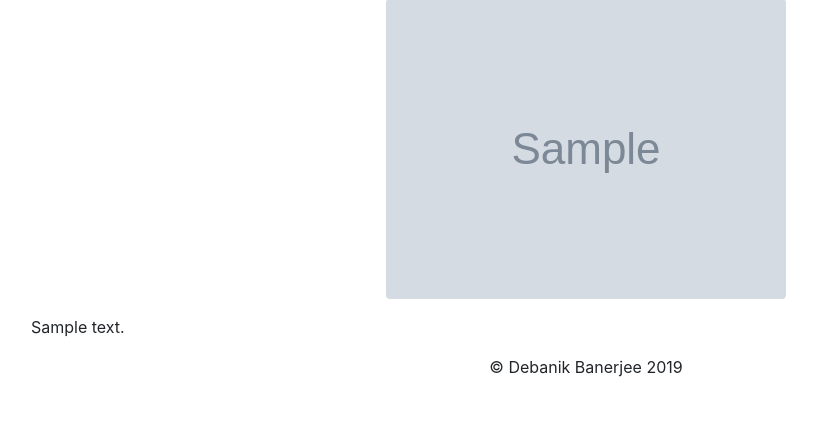
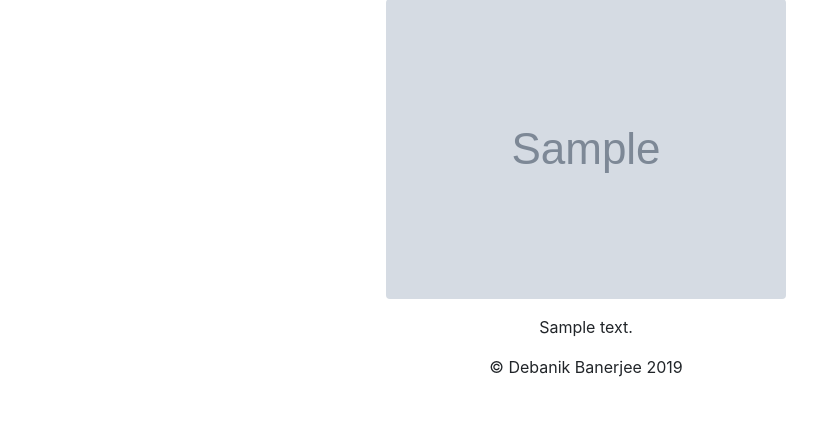
Before and after one commit to sc-db/educational-website, a Django app: page /1/ in a window 1280 px wide. Shown: the part 115-536 px from the top of the page, without its empty margins (54-871 px from the left). Run offline with Django 3.2, Linux system fonts and the light colour scheme; tables that the repository leaves empty hold one stand-in row (values such as "Sample post"); grey boxes marked "Sample" are stand-in pictures; some libraries are stand-ins or nearby versions.

Commit message:
modified course_details

```diff
--- a/course/templates/course/course_details.html
+++ b/course/templates/course/course_details.html
@@ -60,7 +60,7 @@
     <h1 class="cover-heading">{{detailcourse.title}}</h1>
     <img src="{{ detailcourse.image.url }}" class="rounded img-fluid mx-auto" alt="{{detailcourse.title}}">
     <p class="lead">
-      <div class="container text-left">
+      <div class="container text-center">
         {{detailcourse.text|safe}}
       </div>
     </p>
```
